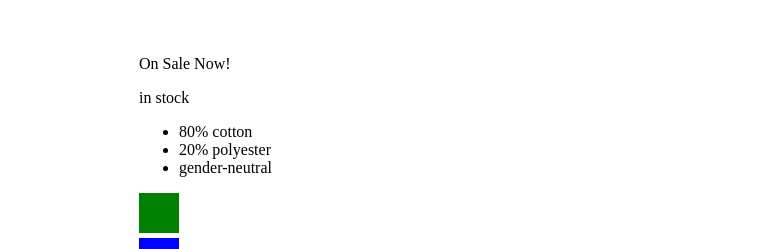
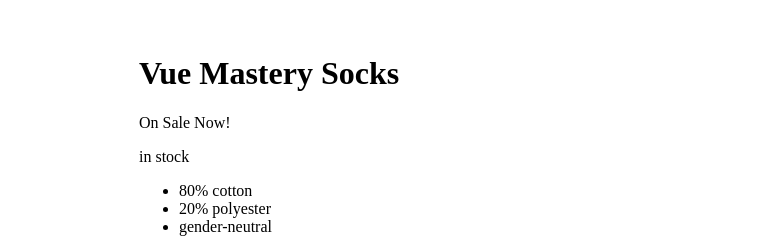
Before and after one commit to blackmacaroon/vuemastery, a plain HTML site: page index.html in a window 1280 px wide. Shown: the top 249 px of the page, 501-1280 px from the left. Drawn offline with nearby package versions, Linux system fonts and the light colour scheme.

Commit message:
add computed property for title string

```diff
--- a/index.html
+++ b/index.html
@@ -13,7 +13,7 @@
                     <img v-bind:src="image">
                 </div>
                 <div class="product-info">
-                    <h1>{{ Product }}</h1>
+                    <h1>{{ title }}</h1>
                     <span v-if="onSale">On Sale Now!</span>
                     <p v-if="inventory > 10">in stock</p>
                     <p v-else-if="inventory<=10 && inventory>0">Almost sold out!</p>
--- a/main.js
+++ b/main.js
@@ -1,6 +1,7 @@
 var app = new Vue({
     el: '#app',
     data: {
+        brand: 'Vue Mastery',
         product: 'Socks',
         image: 'https://www.vuemastery.com/images/challenges/vmSocks-green-onWhite.jpg',
         link: 'https://www.amazon.com/s/ref=nb_sb_noss?url=search-alias%3Daps&field-keywords=socks',
@@ -33,5 +34,10 @@
         updateProduct(varientImage) {
             this.image = varientImage
         }
+    },
+    computed: {
+        title() {
+            return this.brand + ' ' + this.product
+        }
     }
 })
```
